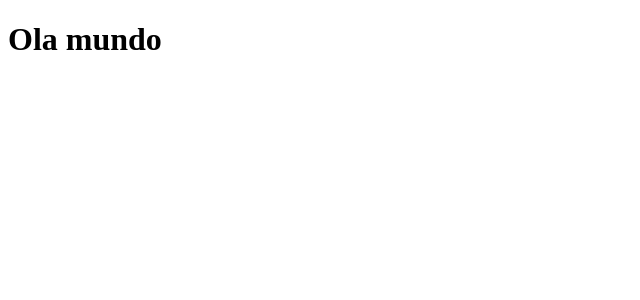
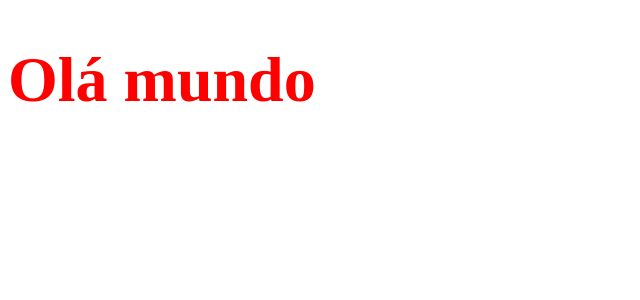
Before and after one commit to DiegoRamos-b/ignite-react-js, a React (Create React App) app in the folder chapter-2/: page / in a window 1280 px wide. Shown: the top 300 px of the page, without its empty margins (0-640 px from the left). Built offline with nearby package versions, Linux system fonts and the light colour scheme.

Commit message:
[CHAPTER 2] fim da aula 'instalando styled components'

```diff
--- a/chapter-2/package.json
+++ b/chapter-2/package.json
@@ -6,17 +6,19 @@
     "react": "^17.0.2",
     "react-dom": "^17.0.2",
     "react-scripts": "5.0.0",
+    "styled-components": "^5.3.3",
     "web-vitals": "^2.1.0"
   },
   "devDependencies": {
-    "typescript": "^4.4.2",
     "@testing-library/jest-dom": "^5.14.1",
     "@testing-library/react": "^12.0.0",
     "@testing-library/user-event": "^13.2.1",
     "@types/jest": "^27.0.1",
     "@types/node": "^16.7.13",
     "@types/react": "^17.0.20",
-    "@types/react-dom": "^17.0.9"
+    "@types/react-dom": "^17.0.9",
+    "@types/styled-components": "^5.1.20",
+    "typescript": "^4.4.2"
   },
   "scripts": {
     "start": "react-scripts start",
--- a/chapter-2/src/App.tsx
+++ b/chapter-2/src/App.tsx
@@ -1,7 +1,14 @@
+import styled from 'styled-components';
+
+const Title = styled.h1`
+  color: red;
+  font-size: 64px;
+`;
+
 function App() {
   return (
     <div className='App'>
-      <h1>Ola mundo</h1>
+      <Title>Olá mundo</Title>
     </div>
   );
 }
```
Also changed, not shown: 1 other file (tests, documents, lock files or other folders).
